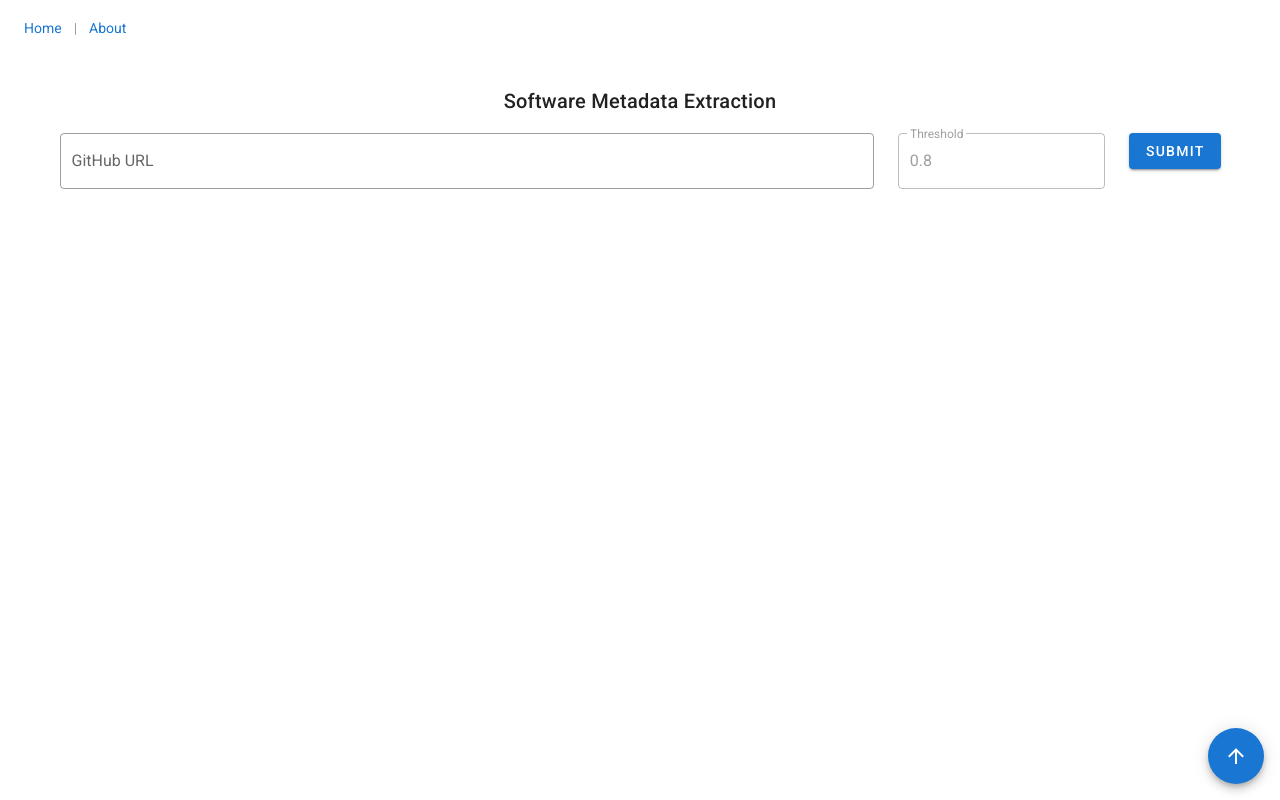
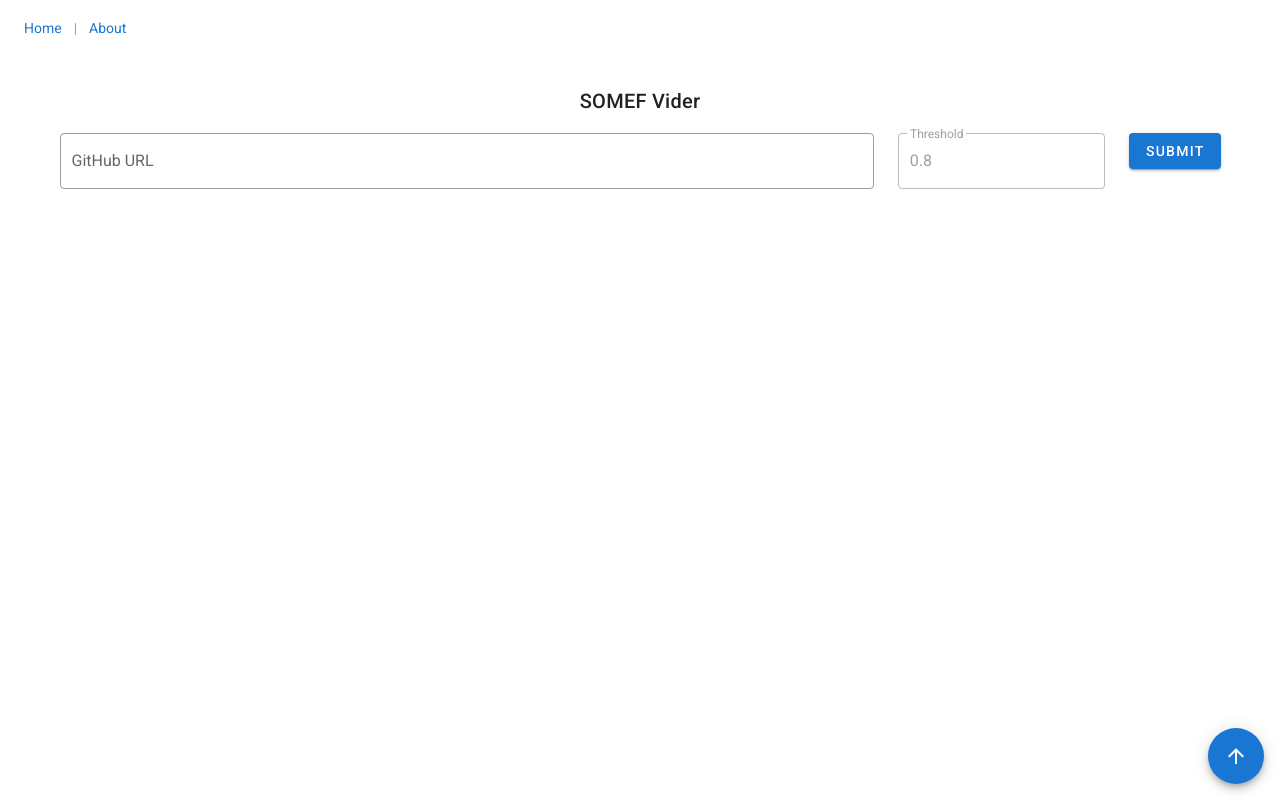
Before and after one commit to SoftwareUnderstanding/SOMEF-Vider, a Vue app in the folder client/: page /#/ in a window 1280 px wide. Built offline with nearby package versions, Linux system fonts and the light colour scheme.

Commit message:
Rename project to SOMEF Vider

```diff
--- a/client/src/views/Home.vue
+++ b/client/src/views/Home.vue
@@ -2,7 +2,7 @@
   <v-container>
     <v-card flat>
       <v-card-title class="text-center justify-center">
-        Software Metadata Extraction
+        SOMEF Vider
       </v-card-title>
       <v-form ref="form">
         <v-row justify="space-between">
```
Also changed, not shown: 1 other file (tests, documents, lock files or other folders).
